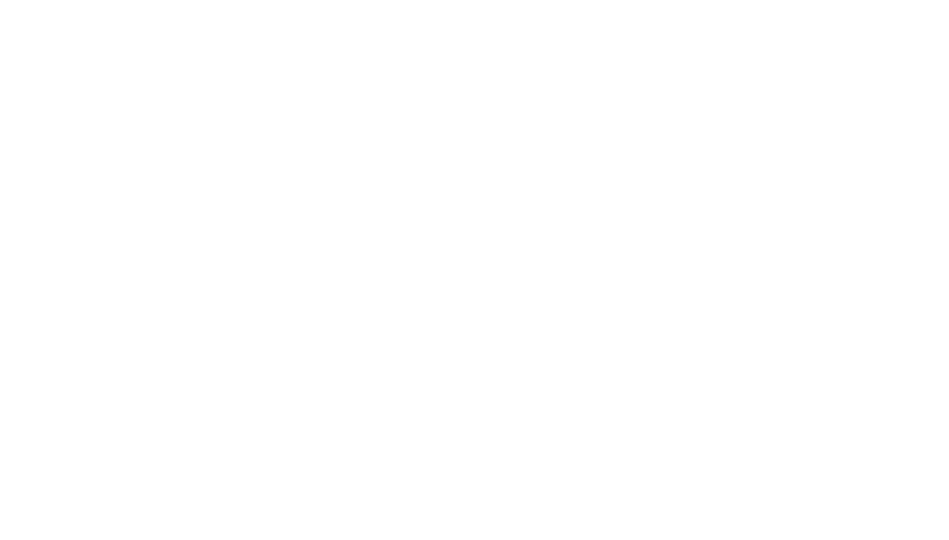
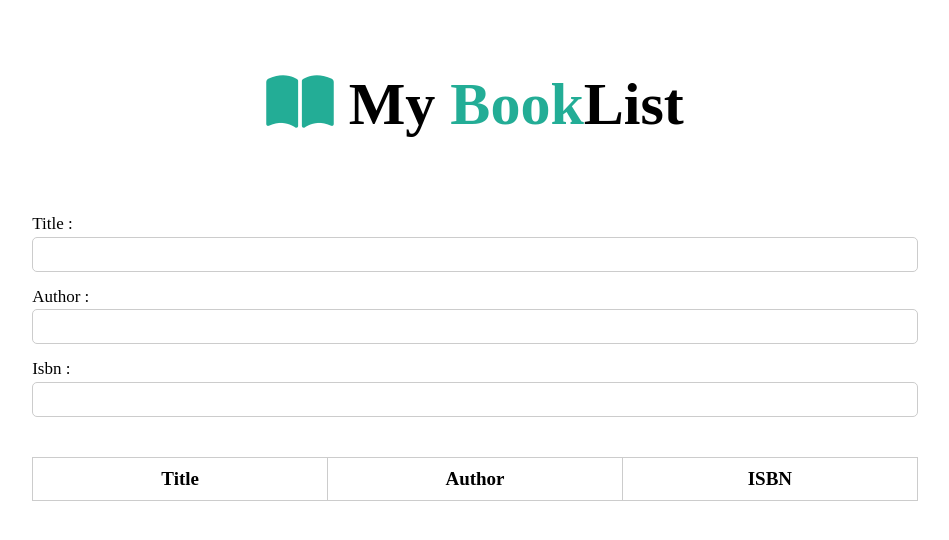
Before and after one commit to fawriid/booklist-app, a plain HTML site: page index.html in a window 1280 px wide. Shown: the whole page, without its empty margins (165-1114 px from the left). Drawn offline with Linux system fonts and the light colour scheme.

Commit message:
style sheet is done

```diff
--- a/index.html
+++ b/index.html
@@ -12,6 +12,38 @@
 </head>
 <body>
 
+    <div class="container">
+        <h1><i class="fas fa-book-open primary"></i> My <span class="primary">Book</span>List</h1>
+        <form id="form">
+            <div>
+                <label for="title">Title :</label>
+                <br>
+                <input type="text" id="title">
+            </div>
+            <div>
+                <label for="author">Author :</label>
+                <br>
+                <input type="text" id="author">
+            </div>
+            <div>
+                <label for="isbn">Isbn :</label>
+                <br>
+                <input type="text" id="isbn">
+            </div>
+        </form>
+        <table>
+            <thead>
+                <tr>
+                    <th>Title</th>
+                    <th>Author</th>
+                    <th>ISBN</th>
+                </tr>
+            </thead>
+            <tbody id="book-list">
+
+            </tbody>
+        </table>
+    </div>
 
     <script src="/app.js"></script>
 </body>
--- a/style.css
+++ b/style.css
@@ -0,0 +1,82 @@
+:root {
+    --primary-color: #23ad96;
+}
+* {
+    box-sizing: border-box;
+    padding: 0;
+    margin: 0;
+}
+html {
+    font-size: 62.5%;
+}
+body {
+    font-size: 1.7rem;
+    display: flex;
+    justify-content: center;
+    align-items: center;
+}
+.primary {
+    color: var(--primary-color);
+}
+.container {
+    width: 80%;
+    padding: 2rem;
+    display: flex;
+    justify-content: center;
+    align-items: center;
+    flex-direction: column;
+}
+.container h1 {
+    text-align: center;
+    margin-top: 5rem;
+    margin-bottom: 3rem;
+    font-size: 6rem;
+}
+#form {
+    margin-top: 3rem;
+    width: 90%;
+}
+#form input {
+    width: 100%;
+    font-size: 2rem;
+    border-radius: 5px;
+    border: 1px solid #ccc;
+    margin-top: 0.25rem;
+    padding: 0.5rem 1rem;
+    outline: none;
+}
+#form input:focus {
+    border: 1px solid rgb(173, 173, 173);
+}
+#form > div {
+    margin-top: 1.5rem;
+}
+.container table {
+    border-collapse: collapse;
+    margin-top: 4rem;
+    width: 90%;
+    table-layout: fixed;
+    border-radius: 2px;
+    font-size: 1.9rem;
+}
+.container table td,
+.container table th {
+    /* border: 1px #ccc solid; */
+    text-align: center;
+    padding: 1rem 1rem;
+    overflow: hidden;
+}
+.container table th {
+    border: 1px solid #ccc;
+}
+.container table thead,
+.container table tbody {
+    border: 1px solid #ccc;
+}
+#x-btn i{
+    /* background-color: red; */
+    color: red;
+    cursor: pointer;
+    width: 70%;
+    height: 70%;
+}
```
